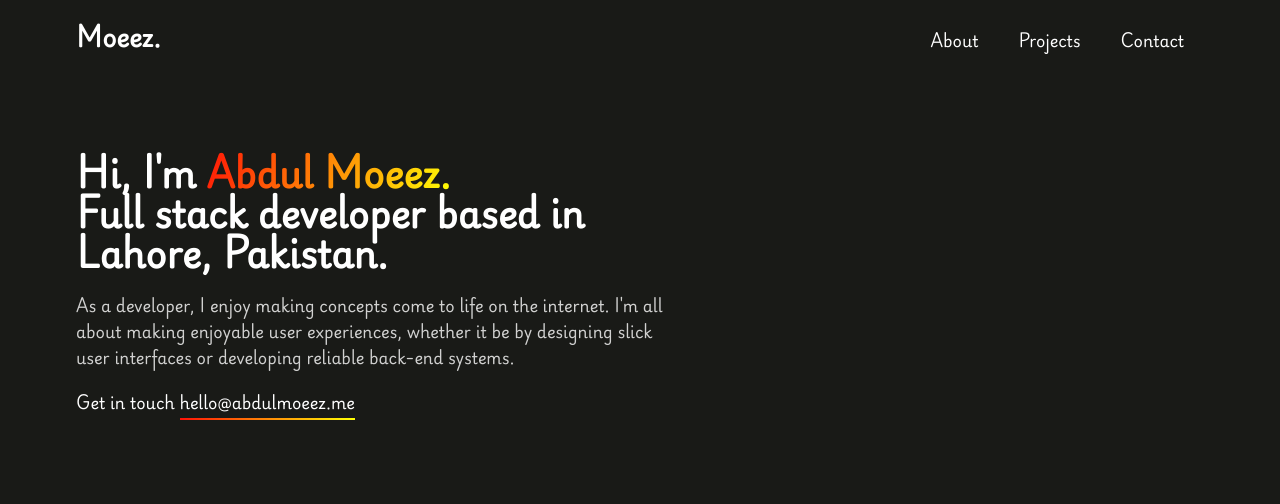
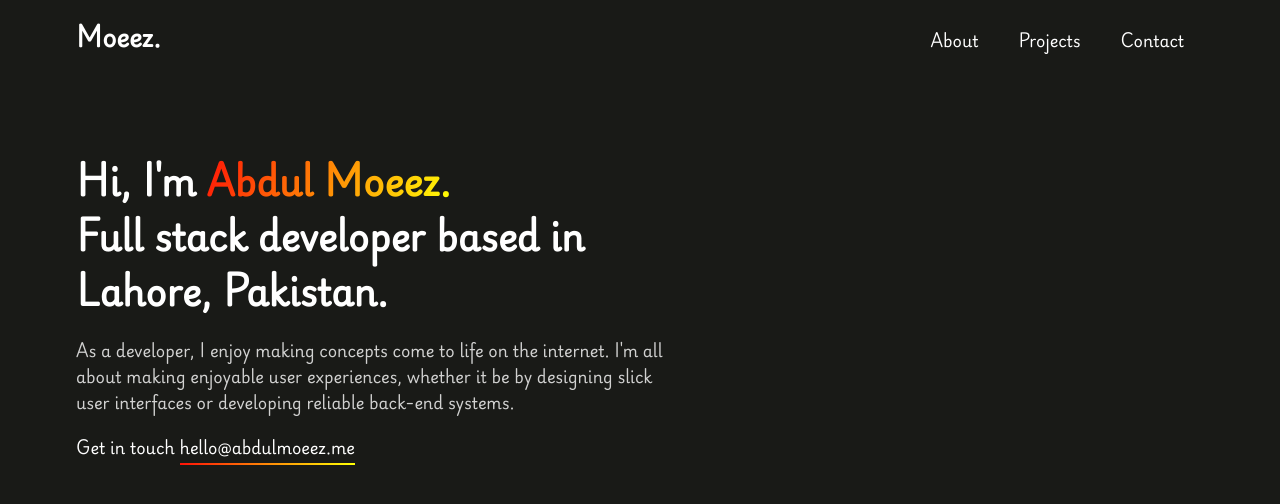
Before and after one commit to AbdulMoeez231/portfolio, a Next.js app: page / in a window 1280 px wide. Shown: the top 504 px of the page. Built offline with nearby package versions, Linux system fonts and the light colour scheme.

Commit message:
Line height issue fixed

```diff
--- a/components/Home/HeroSection.jsx
+++ b/components/Home/HeroSection.jsx
@@ -3,7 +3,7 @@ import React from 'react'
 const HeroSection = () => {
     return (
         <div className='container fade-in'>
-            <h1 className='text-white text-3xl sm:text-4xl font-extrabold mt-20 leading-relaxed'>Hi, <br className='sm:hidden' /> I'm <span className='text-gradient'>Abdul Moeez.</span> <br />
+            <h1 className='text-white text-3xl sm:text-4xl font-extrabold mt-20' style={{ lineHeight: "55px" }}>Hi, <br className='sm:hidden' /> I'm <span className='text-gradient'>Abdul Moeez.</span> <br />
                 Full stack developer based in <br /> Lahore, Pakistan.</h1>
             <p className='text-white text-opacity-80 max-w-[600px] leading-relaxed mt-5'>As a developer, I enjoy making concepts come to life on the internet. I'm all about making enjoyable user experiences, whether it be by designing slick user interfaces or developing reliable back-end systems.</p>
             <p className='mt-5 text-white'>Get in touch <span className='relative'><div className='absolute w-full h-[2px] bg-gradient left-0 -bottom-1'></div> <a href="mailto:moeezbuttab231@gmail.com">hello@abdulmoeez.me</a></span></p>
```
